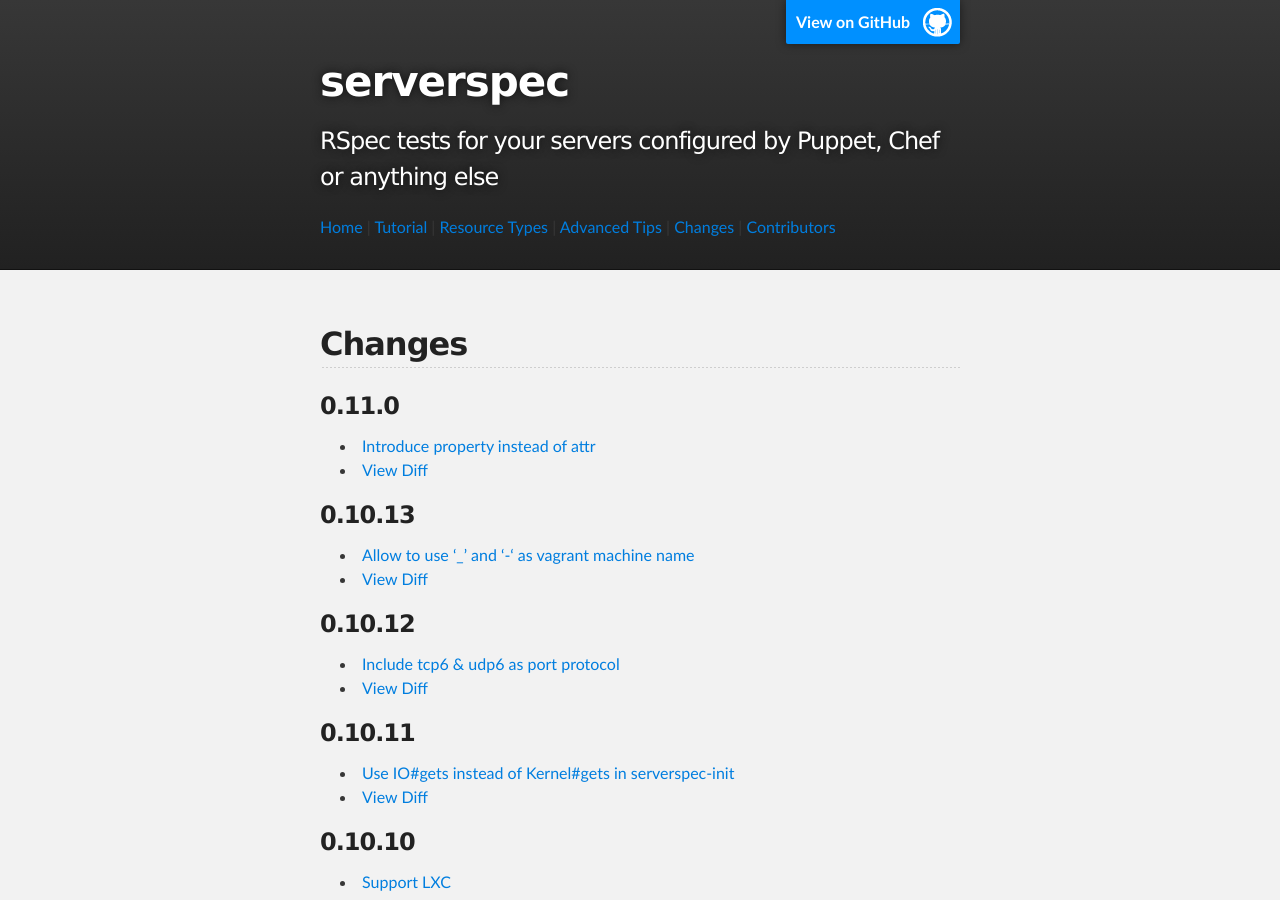
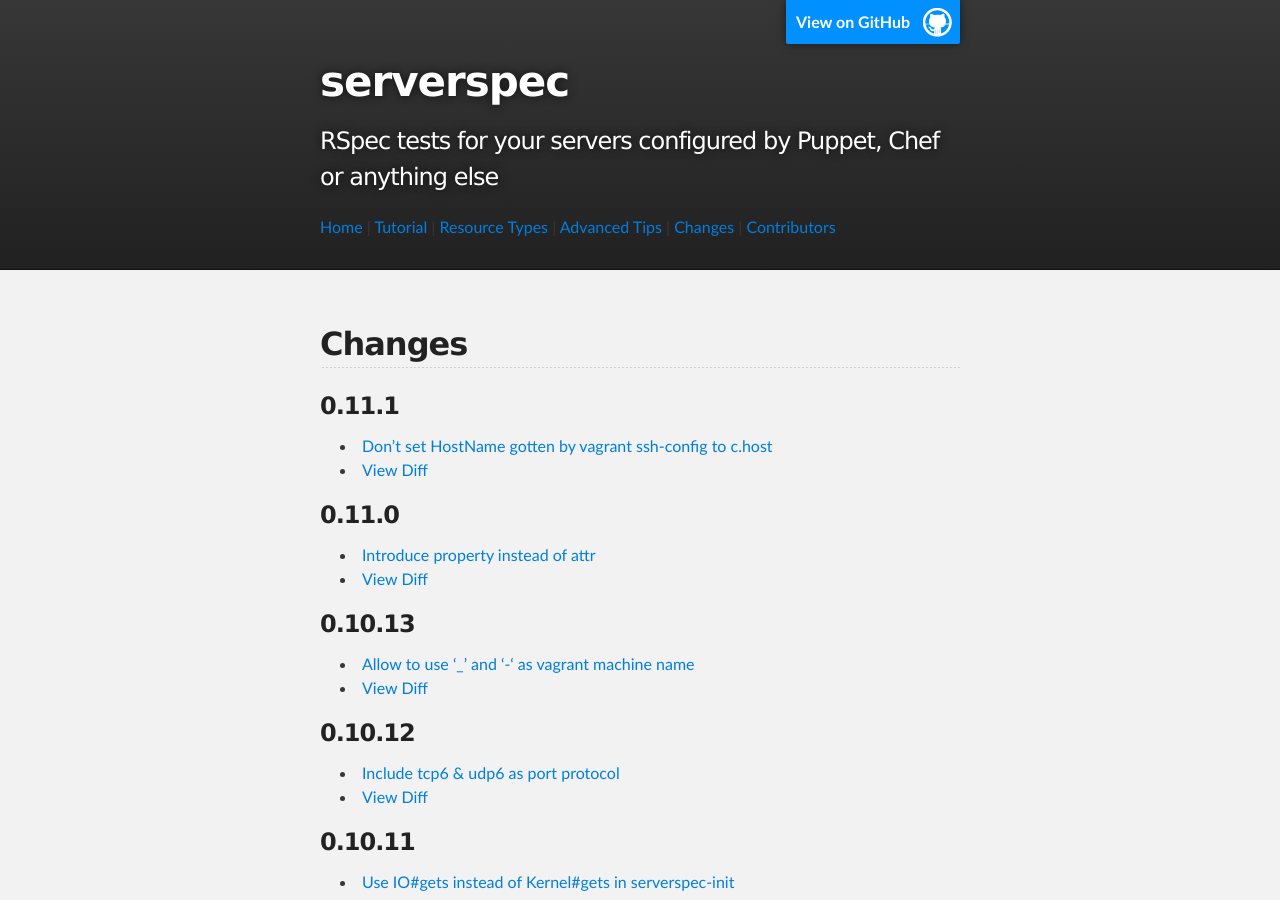
Before and after one commit to serverspec/serverspec.github.io, a Jekyll site: the page built from changes.md, in a window 1280 px wide and 900 px high. Built offline with Jekyll 4.4.1, drawn with Linux system fonts in a browser that asks for light colours; Markdown is read by kramdown in place of the engine named in the settings.

Commit message:
Add changes of v0.11.1

```diff
--- a/changes.md
+++ b/changes.md
@@ -4,6 +4,11 @@ title: Changes
 ---
 
 ## Changes
+
+### 0.11.1
+
+ * [Don't set HostName gotten by vagrant ssh-config to c.host](https://github.com/serverspec/serverspec/pull/294)
+ * [View Diff](https://github.com/serverspec/serverspec/compare/v0.11.0...v0.11.1)
 
 ### 0.11.0
 
```
